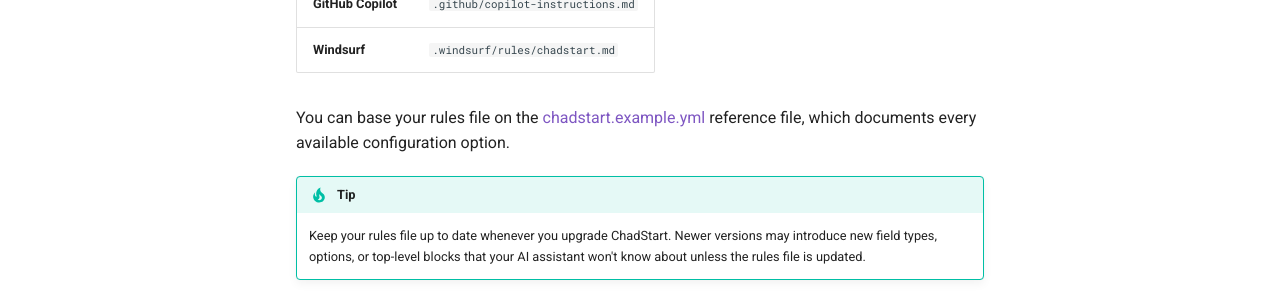
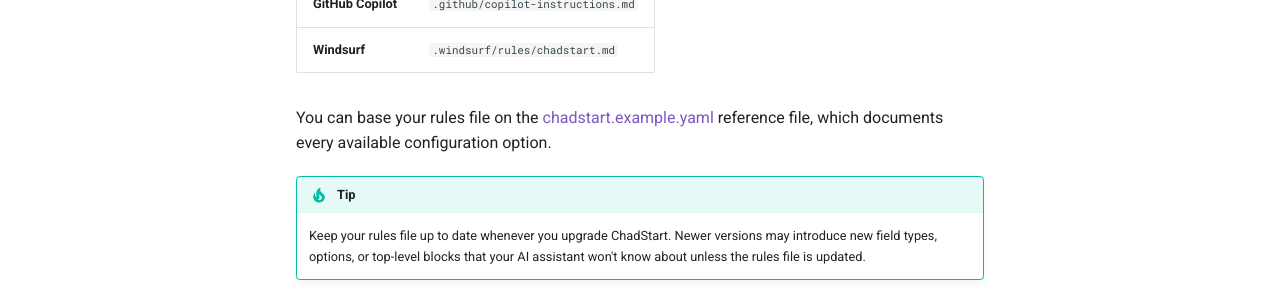
Before and after one commit to saulmmendoza/chadstart.com, an MkDocs documentation site: the page built from docs/llm-rules.md, in a window 1280 px wide and 900 px high, scrolled down 961 px. Shown: the part 552-852 px from the top of the window. Built offline with MkDocs 1.6.1 and Material for MkDocs 9.7.7, drawn with Linux system fonts in a browser that asks for light colours; comment, search, counter and statistics services are not loaded.

Commit message:
chore: rename chadstart.example.yml to chadstart.example.yaml for consistency
Co-authored-by: saulmmendoza <16737654+saulmmendoza@users.noreply.github.com>
Agent-Logs-Url: https://github.com/saulmmendoza/chadstart.com/sessions/f497da35-4605-4beb-8be8-aef762e2af37

```diff
--- a/chadstart.example.yml
+++ b/chadstart.example.yaml
@@ -1,4 +1,4 @@
-# chadstart.example.yml
+# chadstart.example.yaml
 # ─────────────────────────────────────────────────────────────────────────────
 # Reference file that lists every available option in a ChadStart YAML config.
 # Copy this file to chadstart.yaml and remove / adjust the sections you need.
--- a/docs/llm-rules.md
+++ b/docs/llm-rules.md
@@ -75,7 +75,7 @@ If you already have an existing project and want to add AI rules manually, creat
 | **GitHub Copilot** | `.github/copilot-instructions.md`              |
 | **Windsurf**       | `.windsurf/rules/chadstart.md`                 |
 
-You can base your rules file on the [chadstart.example.yml](https://github.com/saulmmendoza/chadstart.com/blob/main/chadstart.example.yml) reference file, which documents every available configuration option.
+You can base your rules file on the [chadstart.example.yaml](https://github.com/saulmmendoza/chadstart.com/blob/main/chadstart.example.yaml) reference file, which documents every available configuration option.
 
 !!! tip
     Keep your rules file up to date whenever you upgrade ChadStart. Newer versions may introduce new field types, options, or top-level blocks that your AI assistant won't know about unless the rules file is updated.
```
